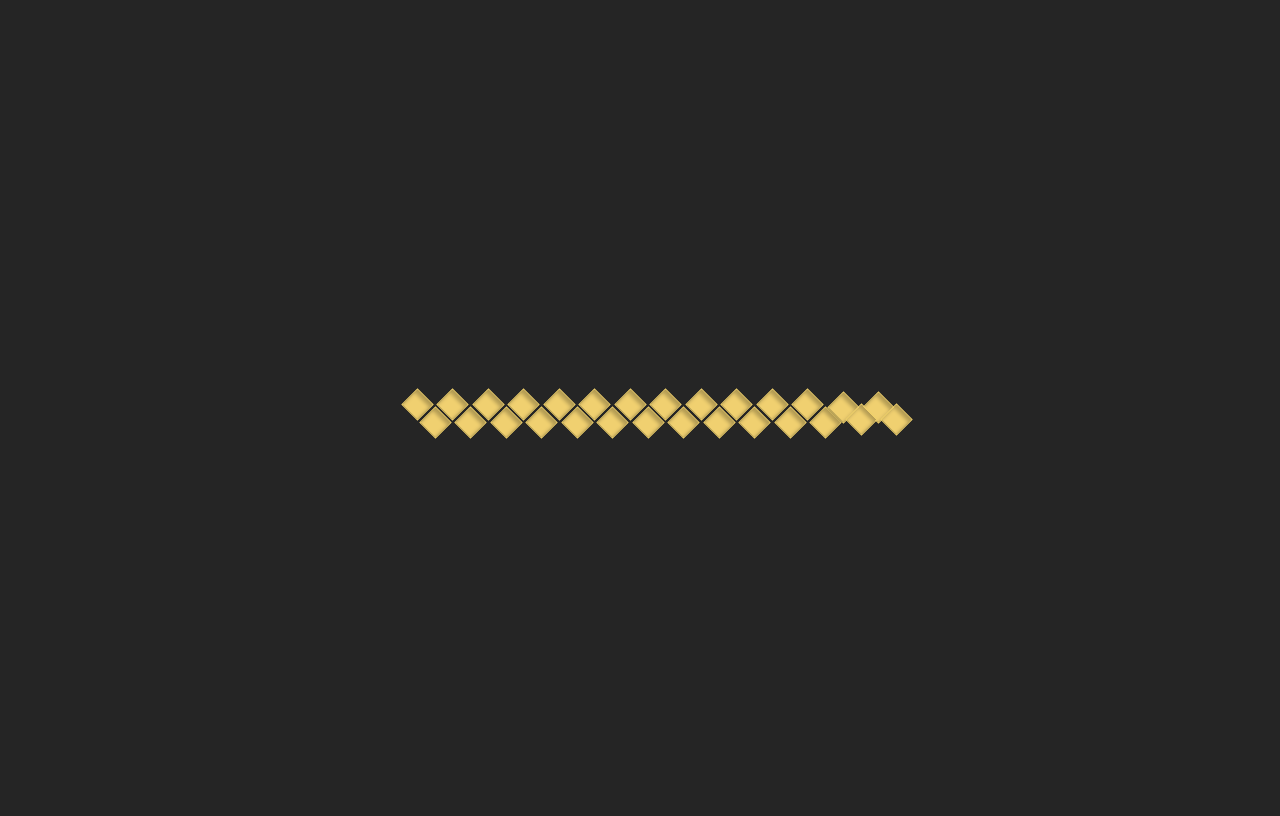
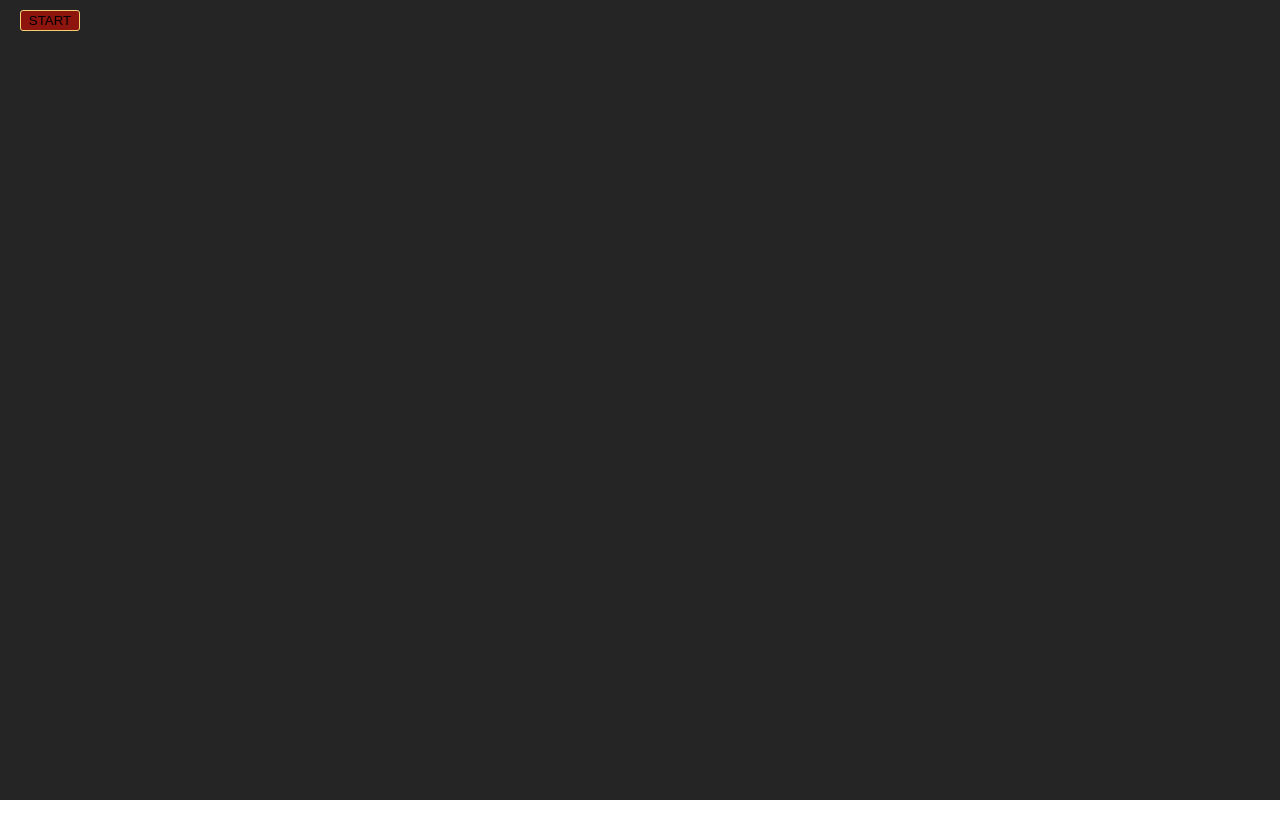
Before and after one commit to EugeneNovikov13/Wave-animation, a plain HTML site: page index.html in a window 1280 px wide. Drawn offline with Linux system fonts and the light colour scheme.

Commit message:
Рендер ромбов в теле класса. Создание кнопки.

```diff
--- a/index.html
+++ b/index.html
@@ -6,38 +6,10 @@
     <link rel="stylesheet" href="style.css">
 </head>
 <body>
-<div class="search-animation_top-line">
-    <div class="search-animation__rhomb"></div>
-    <div class="search-animation__rhomb"></div>
-    <div class="search-animation__rhomb"></div>
-    <div class="search-animation__rhomb"></div>
-    <div class="search-animation__rhomb"></div>
-    <div class="search-animation__rhomb"></div>
-    <div class="search-animation__rhomb"></div>
-    <div class="search-animation__rhomb"></div>
-    <div class="search-animation__rhomb"></div>
-    <div class="search-animation__rhomb"></div>
-    <div class="search-animation__rhomb"></div>
-    <div class="search-animation__rhomb"></div>
-    <div class="search-animation__rhomb"></div>
-    <div class="search-animation__rhomb"></div>
-</div>
-<div class="search-animation_bottom-line">
-    <div class="search-animation__rhomb"></div>
-    <div class="search-animation__rhomb"></div>
-    <div class="search-animation__rhomb"></div>
-    <div class="search-animation__rhomb"></div>
-    <div class="search-animation__rhomb"></div>
-    <div class="search-animation__rhomb"></div>
-    <div class="search-animation__rhomb"></div>
-    <div class="search-animation__rhomb"></div>
-    <div class="search-animation__rhomb"></div>
-    <div class="search-animation__rhomb"></div>
-    <div class="search-animation__rhomb"></div>
-    <div class="search-animation__rhomb"></div>
-    <div class="search-animation__rhomb"></div>
-    <div class="search-animation__rhomb"></div>
-</div>
+
+<button class="start-button">START</button>
+<div class="animation"></div>
+
 <script src="index.js"></script>
 </body>
 </html>
--- a/index.js
+++ b/index.js
@@ -1,26 +1,57 @@
-class SearchAnimation {
-    #searchAnimationInterval
+class Animation {
+    #animationInterval
     #topCurrentElems
     #bottomCurrentElems
     #currentStep
     #currentColorIndex
-    constructor(topRhombusNodeList, bottomRhombusNodeList) {
-        this.topRhombus = Array(...topRhombusNodeList);
-        this.bottomRhombus = Array(...bottomRhombusNodeList);
+    #NODES_NUMBER
+    #SEGMENT_SIZE
+    constructor(container) {
+        this.container = container;
+        this.topRhombus = null;
+        this.bottomRhombus = null;
+
+        this.#NODES_NUMBER = 14;
+        this.#SEGMENT_SIZE = 5;
 
         this.TOP_COORDS = [-10, -20, -10, 10, 0];
         this.BOTTOM_COORDS = [10, 20, 10, -10, 0];
 
-        this.SEARCH_ANIMATION_COLORS = ['linear-gradient(0deg, #8D150E, #8D150E)', 'linear-gradient(0deg, #F0D070, #F0D070)', 'transparent'];
+        this.ANIMATION_COLORS = ['linear-gradient(0deg, #8D150E, #8D150E)', 'linear-gradient(0deg, #F0D070, #F0D070)', 'transparent'];
 
-        this.#searchAnimationInterval = null;
+        this.#animationInterval = null;
         this.#topCurrentElems = [];
         this.#bottomCurrentElems = [];
         this.#currentStep = 0;
         this.#currentColorIndex = 0;
     }
+    renderLines() {
+        const animationTopLine = document.createElement('div');
+        animationTopLine.classList.add('animation-line', 'top');
+
+        const animationBottomLine = document.createElement('div');
+        animationBottomLine.classList.add('animation-line', 'bottom');
+
+        this.#renderRhombus(animationTopLine);
+        this.#renderRhombus(animationBottomLine);
+
+        this.container.append(animationTopLine, animationBottomLine);
+
+        this.topRhombus = Array(...document.querySelectorAll('.animation-line.top .rhombus'));
+        this.bottomRhombus = Array(...document.querySelectorAll('.animation-line.bottom .rhombus'));
+    }
+
+    #renderRhombus(node) {
+        for (let i = 0; i < this.#NODES_NUMBER; i++) {
+            const rhombus = document.createElement('div');
+            rhombus.classList.add('rhombus');
+            node.append(rhombus);
+        }
+    }
+
     startAnimation() {
-        this.#searchAnimationInterval = setInterval(() => {
+        this.renderLines();
+        this.#animationInterval = setInterval(() => {
             //выбираем группу элементов для изменения
             this.#topCurrentElems = this.#selectSegments(this.topRhombus, this.#currentStep);
             this.#bottomCurrentElems = this.#selectSegments(this.bottomRhombus, this.#currentStep);
@@ -30,7 +61,7 @@ class SearchAnimation {
             this.#changeCoords(this.#bottomCurrentElems, this.BOTTOM_COORDS);
 
             //изменяем цвет очередного элемента
-            if (this.#currentStep < 14) {
+            if (this.#currentStep < this.#NODES_NUMBER) {
                 this.#changeColor(this.topRhombus[this.#currentStep], this.#currentColorIndex);
                 this.#changeColor(this.bottomRhombus[this.#currentStep], this.#currentColorIndex);
             }
@@ -40,25 +71,26 @@ class SearchAnimation {
         }, 150)
     }
     stopAnimation() {
-        clearInterval(this.#searchAnimationInterval);
+        clearInterval(this.#animationInterval);
         this.#topCurrentElems = [];
         this.#bottomCurrentElems = [];
         this.#currentStep = 0;
         this.#currentColorIndex = 0;
         this.#resetNodeList(this.topRhombus);
         this.#resetNodeList(this.bottomRhombus);
+        this.container.innerHTML = '';
     }
     #changeCoords(segment, coords) {
         segment.reverse().forEach((el, ind) => {
-            if (this.#currentStep < 13) el.style.top = `${coords[ind]}px`;
+            if (this.#currentStep < this.#NODES_NUMBER - 1) el.style.top = `${coords[ind]}px`;
             else el.style.top = `${coords.slice(coords.length - this.#topCurrentElems.length)[ind]}px`;
         })
     }
     #selectSegments(nodeList, step) {
-        return step < 5 ? nodeList.slice(0, step + 2) : nodeList.slice(step - 3, step + 2);
+        return step < this.#SEGMENT_SIZE ? nodeList.slice(0, step + 2) : nodeList.slice(step - this.#SEGMENT_SIZE + 2, step + 2);
     }
     #changeColor(node, colorInd) {
-        node.style.background = this.SEARCH_ANIMATION_COLORS[colorInd];
+        node.style.background = this.ANIMATION_COLORS[colorInd];
     }
     #resetNodeList(nodeList) {
         nodeList.forEach(node => {
@@ -68,15 +100,28 @@ class SearchAnimation {
     }
     #incrementationVar(step, colorInd) {
         step++;
-        if (step === 17) {
+        if (step === this.#NODES_NUMBER + 3) {
             step = 0;
             colorInd++;
-            if (colorInd === 3) colorInd = 0;
+            if (colorInd === this.ANIMATION_COLORS.length) colorInd = 0;
         }
         return [step, colorInd];
     }
 }
 
-const searchAnimation = new SearchAnimation(document.querySelectorAll('.search-animation_top-line .search-animation__rhomb'),
-    document.querySelectorAll('.search-animation_bottom-line .search-animation__rhomb'));
-searchAnimation.startAnimation();
+const animationWrapper = document.querySelector('.animation');
+const startButton = document.querySelector('.start-button');
+const animation = new Animation(animationWrapper);
+
+const animationSwitcher = () => {
+    if (startButton.textContent === 'START') {
+        startButton.textContent = 'STOP';
+        animation.startAnimation();
+        return;
+    }
+
+    startButton.textContent = 'START';
+    animation.stopAnimation();
+}
+
+startButton.addEventListener('click', animationSwitcher);
--- a/style.css
+++ b/style.css
@@ -1,13 +1,30 @@
 body {
+    margin: 0;
+}
+
+.start-button {
+    position: absolute;
+    top: 10px;
+    left: 20px;
+    width: 60px;
+    height: 21px;
+    border: 1px solid #F0D070;
+    border-radius: 3px;
+    background-color: #8D150E;
+}
+
+.animation {
     display: flex;
     width: 100vw;
     height: 100vh;
+    padding: 0;
+    margin: 0;
     justify-content: center;
     align-items: center;
     background: #252525;
 }
 
-.search-animation_top-line {
+.animation-line {
     position: absolute;
     width: 485px;
     height: 30px;
@@ -15,18 +32,15 @@ body {
     justify-content: space-between;
 }
 
-.search-animation_bottom-line {
+.animation-line.bottom {
     position: relative;
-    width: 485px;
-    height: 30px;
-    display: flex;
-    justify-content: space-between;
     top: 18px;
     left: 18px;
 }
 
-.search-animation__rhomb {
+.animation-line .rhombus {
     position: relative;
+    top: 0;
     width: 21px;
     height: 21px;
     transform: rotate(45deg);
```
